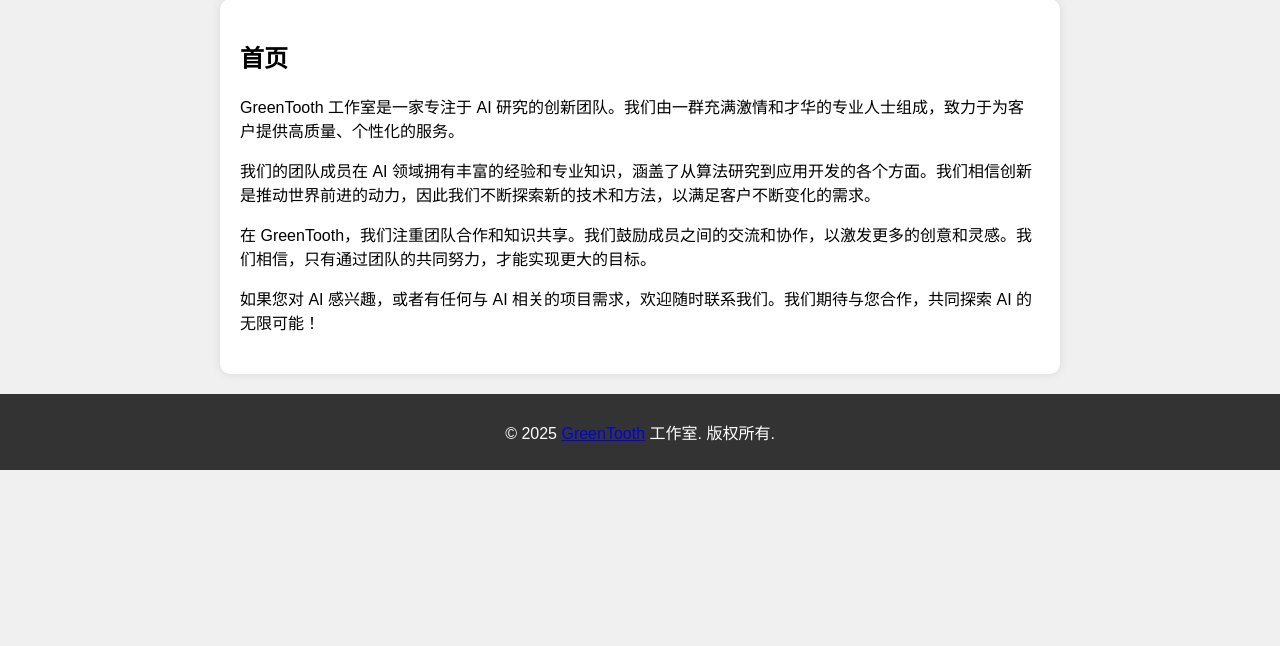
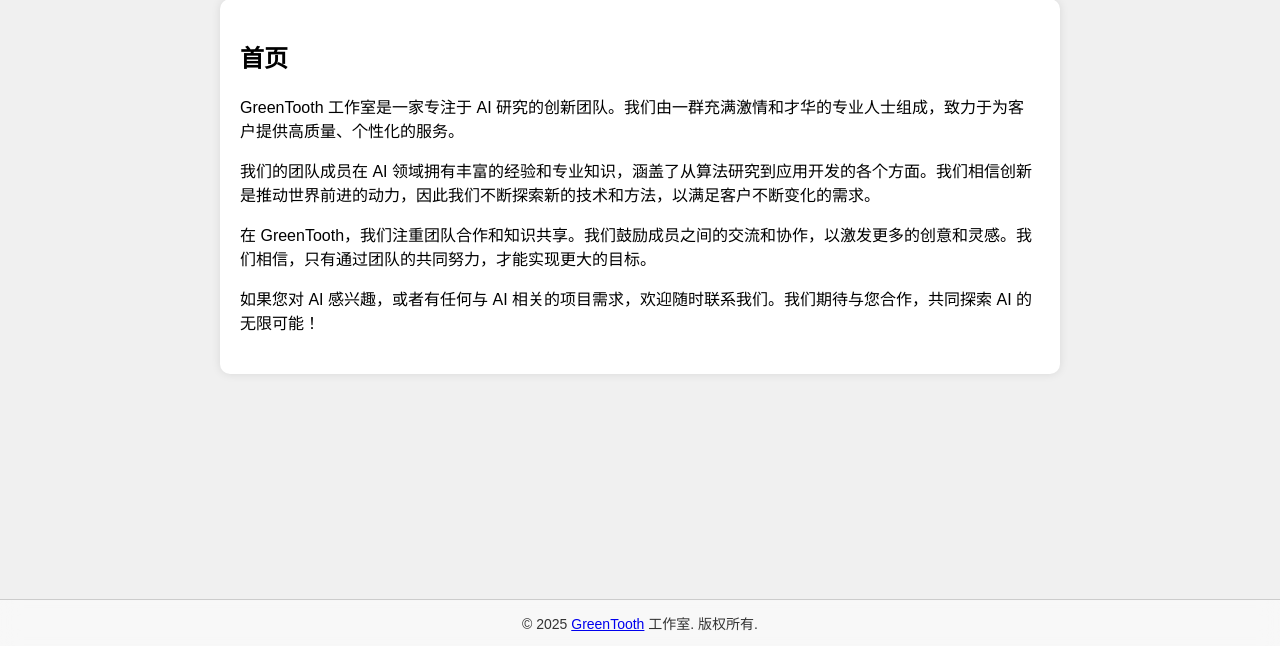
Before and after one commit to 2395615030/GreenTooth, a PHP site: page /GreenTooth/index.html in a window 1280 px wide. Shown: the part 154-800 px from the top of the page. Run offline with PHP 8.4, Linux system fonts and the light colour scheme.

Commit message:
chages some pages

```diff
--- a/GreenTooth/styles.css
+++ b/GreenTooth/styles.css
@@ -46,11 +46,23 @@ section {
 }
 
 footer {
-    background-color: #333;
-    color: white;
-    padding: 10px;
+    position: fixed;
+    left: 0;
+    bottom: 0;
+    width: 100%;
     text-align: center;
+    height: 46px;
+    backdrop-filter: blur(10px);
+    background-color: rgba(255, 255, 255, 0.5); /* 设置背景颜色为半透明的白色 */
+    z-index: 1000; /* 确保底栏在其他元素之上 */
+    display: flex;
+    justify-content: center;
+    align-items: center;
+    font-size: 14px;
+    color: #333;
+    border-top: 1px solid #ccc; /* 添加顶部边框 */
 }
+
 
 /* 下拉菜单样式 */
 .dropdown {
```
Also changed, not shown: GreenTooth/projects.html (added, +30 -0 lines).
